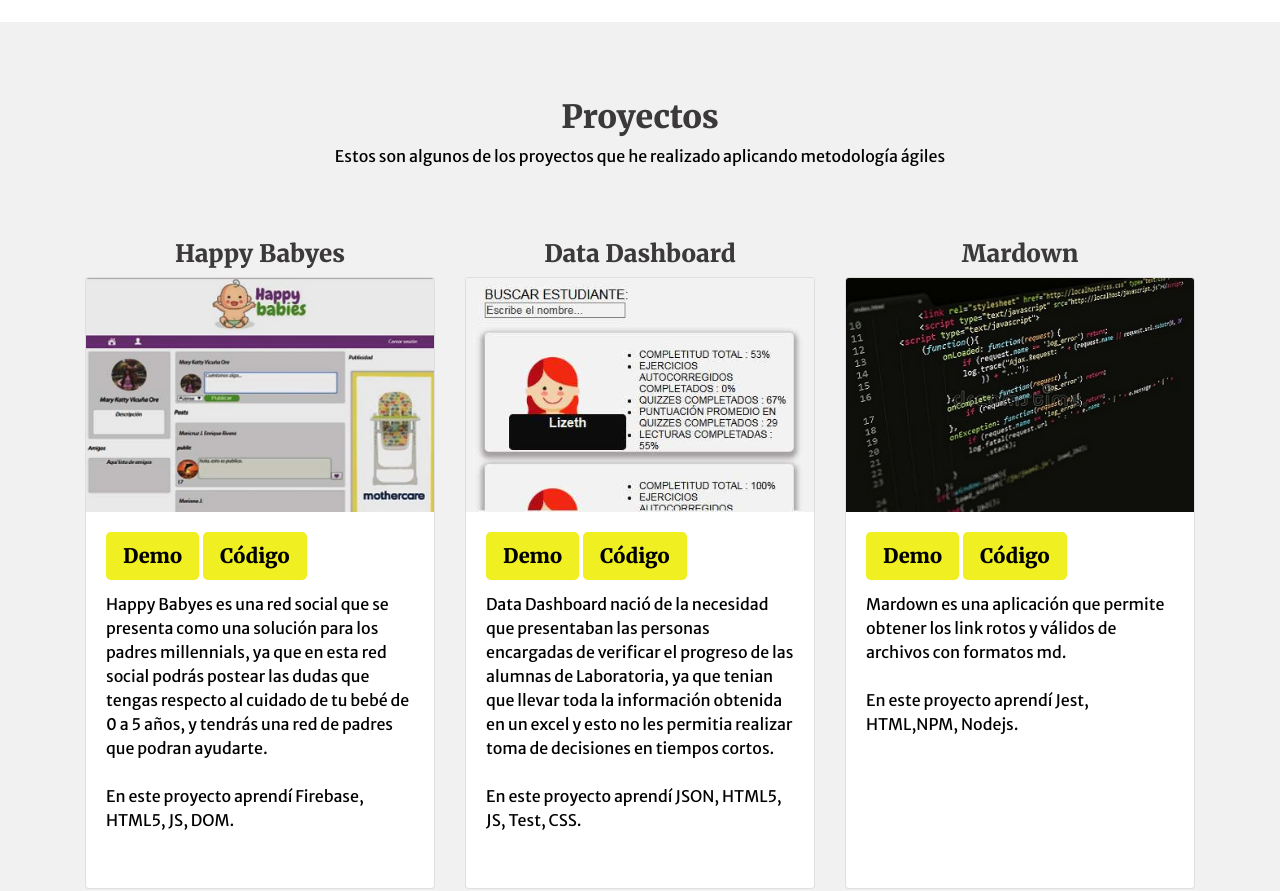
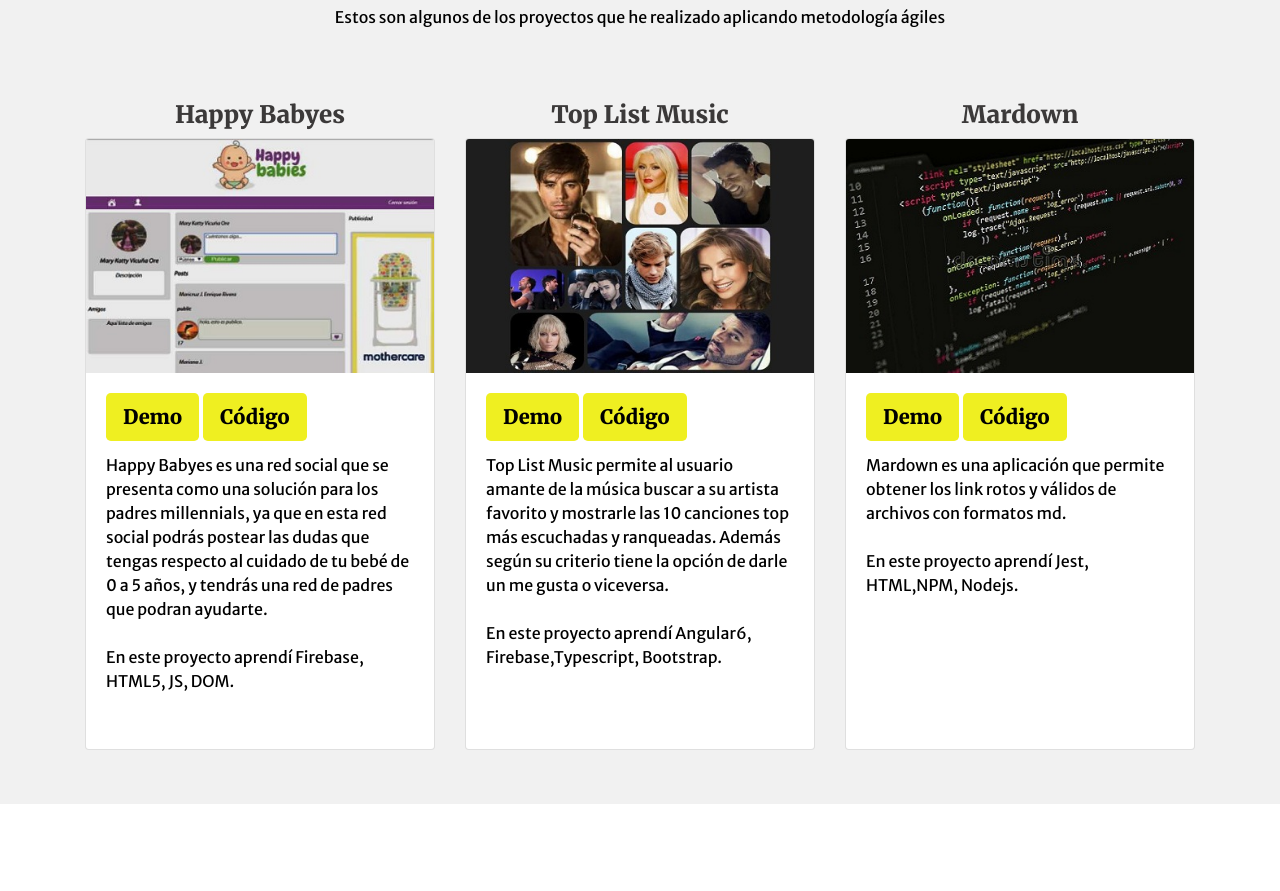
Before and after one commit to MaryKattyVO/Portafolio, a plain HTML site: page index.html in a window 1280 px wide. Shown: the part 2458-3349 px from the top of the page. Drawn offline with nearby package versions, Linux system fonts and the light colour scheme.

Commit message:
actualizado

```diff
--- a/index.html
+++ b/index.html
@@ -240,26 +240,24 @@
                     </div>
                 </div>
                 <div class="col-lg-4 col-sm-6 portfolio-item mt-5">
-                    <h4 class="text-center titlePortfolio">Data Dashboard</h4>
+                    <h4 class="text-center titlePortfolio">Top List Music</h4>
                     <div class="card h-100">
                         <a href="#">
-                            <img class="card-img-top" src="img/proyectos/data.jpg" alt="">
+                            <img class="card-img-top" src="img/proyectos/music.jpg" alt="">
                         </a>
                         <div class="card-body">
                             <h4 class="card-title">
-                                <a href="https://marykattyvo.github.io/lim-2018-05-bc-core-pm-datadashboard/src/" class="botones btn btn-lg active"
+                                <a href="https://marykattyvo.github.io/lim-2018-01-lab-songs-frameworks/" class="botones btn btn-lg active"
                                     target="_blank">
                                     Demo </a>
-                                <a href="https://github.com/MaryKattyVO/lim-2018-05-bc-core-pm-datadashboard" class="botones btn btn-lg active"
+                                <a href="https://github.com/MaryKattyVO/lim-2018-01-lab-songs-frameworks" class="botones btn btn-lg active"
                                     target="_blank">
                                     Código </a>
                             </h4>
-                            <p class="card-text">Data Dashboard nació de la necesidad que presentaban las personas
-                                encargadas de verificar el
-                                progreso de las alumnas de Laboratoria, ya que tenian que llevar toda la información
-                                obtenida
-                                en un excel y esto no les permitia realizar toma de decisiones en tiempos cortos.</br></br>
-                                En este proyecto aprendí JSON, HTML5, JS, Test, CSS.
+                            <p class="card-text">Top List Music permite al usuario amante de la música
+                                buscar a su artista favorito y mostrarle las 10 canciones top más escuchadas y ranqueadas.
+                                Además según su criterio tiene la opción de darle un me gusta o viceversa.</br></br>
+                                En este proyecto aprendí Angular6, Firebase,Typescript, Bootstrap.
                             </p>
                         </div>
                     </div>
```
Also changed, not shown: img/blandas/autodidacta.png, img/perfil.jpg, img/proyectos/music.jpg (added), img/tech/html-5.png.
